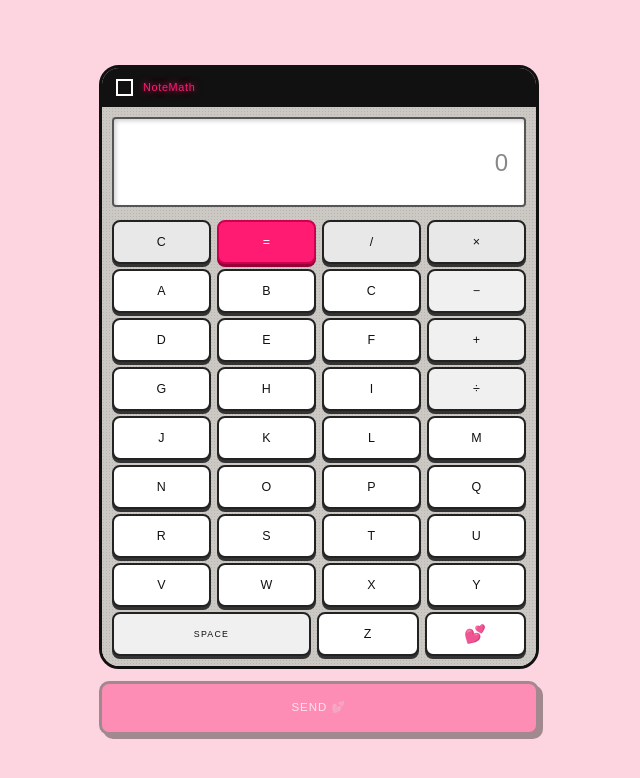
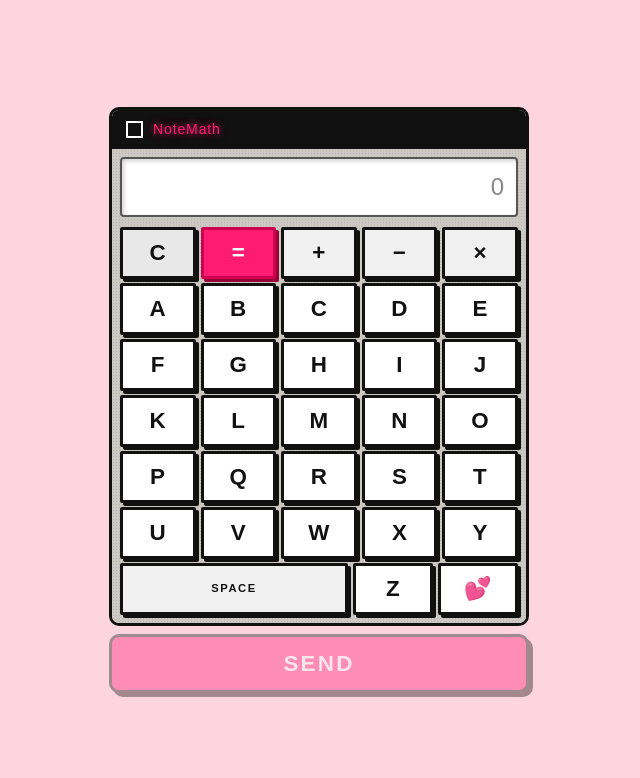
Before and after one commit to jasminerosef-dot/notemath, a Next.js app: page / in a window 1280 px wide. Shown: the top 778 px of the page, without its empty margins (321-961 px from the left). Built offline with nearby package versions, Linux system fonts and the light colour scheme; a web font is replaced by a local one.

Commit message:
calculator keyboard

```diff
--- a/app/calculator.tsx
+++ b/app/calculator.tsx
@@ -2,17 +2,12 @@
 
 import { useState } from 'react'
 
-const LETTER_ROWS_WITH_OP: [string[], string][] = [
-  [['A', 'B', 'C'], '−'],
-  [['D', 'E', 'F'], '+'],
-  [['G', 'H', 'I'], '÷'],
-]
-
-const LETTER_ROWS_PLAIN: string[][] = [
-  ['J', 'K', 'L', 'M'],
-  ['N', 'O', 'P', 'Q'],
-  ['R', 'S', 'T', 'U'],
-  ['V', 'W', 'X', 'Y'],
+const LETTER_ROWS: string[][] = [
+  ['A', 'B', 'C', 'D', 'E'],
+  ['F', 'G', 'H', 'I', 'J'],
+  ['K', 'L', 'M', 'N', 'O'],
+  ['P', 'Q', 'R', 'S', 'T'],
+  ['U', 'V', 'W', 'X', 'Y'],
 ]
 
 export default function Calculator() {
@@ -39,8 +34,7 @@ export default function Calculator() {
   }
 
   return (
-    // Wrapper constrains both the calculator and the share button to the same width
-    <div style={{ width: '100%', maxWidth: '440px' }}>
+    <div style={{ width: '100%', maxWidth: '420px' }}>
 
       {/* ── Calculator window ──────────────────────────── */}
       <div className="calc-wrap">
@@ -61,30 +55,17 @@ export default function Calculator() {
             }
           </div>
 
-          {/* Row 1 — C = / × */}
+          {/* Row 1 — C = + − × */}
           <div className="key-row">
             <button className="key util-key" onClick={handleClear}>C</button>
             <button className="key equals-key" onClick={handleEquals} disabled={finalized}>=</button>
-            <button className="key util-key" onClick={() => append('/')} disabled={finalized}>/</button>
-            <button className="key util-key" onClick={() => append('×')} disabled={finalized}>×</button>
+            <button className="key op-key" onClick={() => append('+')} disabled={finalized}>+</button>
+            <button className="key op-key" onClick={() => append('−')} disabled={finalized}>−</button>
+            <button className="key op-key" onClick={() => append('×')} disabled={finalized}>×</button>
           </div>
 
-          {/* Rows 2–4 — 3 letters + operator */}
-          {LETTER_ROWS_WITH_OP.map(([letters, op]) => (
-            <div key={letters[0]} className="key-row">
-              {letters.map(l => (
-                <button key={l} className="key letter-key" onClick={() => append(l)} disabled={finalized}>
-                  {l}
-                </button>
-              ))}
-              <button className="key op-key" onClick={() => append(op)} disabled={finalized}>
-                {op}
-              </button>
-            </div>
-          ))}
-
-          {/* Rows 5–8 — 4 letters */}
-          {LETTER_ROWS_PLAIN.map(row => (
+          {/* Rows 2–6 — 5 letters each, A–Y */}
+          {LETTER_ROWS.map(row => (
             <div key={row[0]} className="key-row">
               {row.map(l => (
                 <button key={l} className="key letter-key" onClick={() => append(l)} disabled={finalized}>
@@ -94,7 +75,7 @@ export default function Calculator() {
             </div>
           ))}
 
-          {/* Row 9 — SPACE(wide) Z 💕 */}
+          {/* Row 7 — SPACE(×3) Z 💕 → fills 5 flex units */}
           <div className="key-row">
             <button className="key space-key" onClick={() => append(' ')} disabled={finalized}>
               SPACE
@@ -102,7 +83,7 @@ export default function Calculator() {
             <button className="key letter-key" onClick={() => append('Z')} disabled={finalized}>
               Z
             </button>
-            <button className="key heart-key" onClick={() => append('💕')} disabled={finalized}>
+            <button className="key letter-key" onClick={() => append('💕')} disabled={finalized}>
               💕
             </button>
           </div>
@@ -110,13 +91,13 @@ export default function Calculator() {
         </div>
       </div>
 
-      {/* ── 3. SHARE BUTTON — outside the calculator body ── */}
+      {/* ── SEND BUTTON — outside the calculator body ── */}
       <button
         className="share-btn"
         onClick={handleSend}
         disabled={!input.trim()}
       >
-        SEND 💕
+        SEND
       </button>
 
     </div>
--- a/app/globals.css
+++ b/app/globals.css
@@ -18,9 +18,9 @@ html, body {
 
 .calc-wrap {
   width: 100%;
-  max-width: 440px; /* 2. WIDER — was 320px */
+  max-width: 420px;
   border: 3px solid #111;
-  border-radius: 20px;
+  border-radius: 10px;
   overflow: hidden;
 }
 
@@ -43,7 +43,7 @@ html, body {
 
 .tb-title {
   font-family: var(--font-bitcount), var(--font-pixel), monospace;
-  font-size: 0.68rem;
+  font-size: 0.88rem;
   color: #ff1a72;
   letter-spacing: 0.06em;
   line-height: 1;
@@ -57,10 +57,10 @@ html, body {
   background: #ccc9c5;
   background-image: radial-gradient(circle, #b8b5b1 1px, transparent 1px);
   background-size: 3px 3px;
-  padding: 10px;
+  padding: 8px;
   display: flex;
   flex-direction: column;
-  gap: 5px;
+  gap: 4px;
 }
 
 /* ── Display — 1. PIXEL FONT ──────────────────────────── */
@@ -69,8 +69,8 @@ html, body {
   border: 2px solid #555;
   border-radius: 4px;
   box-shadow: inset 2px 2px 4px rgba(0,0,0,0.18);
-  padding: 14px 16px;
-  min-height: 90px;
+  padding: 10px 12px;
+  min-height: 60px;
   /* 1. TYPOGRAPHY — pixel font on the display */
   font-family: var(--font-bitcount), var(--font-pixel), monospace;
   font-size: 1.5rem;
@@ -81,7 +81,7 @@ html, body {
   justify-content: flex-end;
   text-align: right;
   word-break: break-all;
-  margin-bottom: 8px;
+  margin-bottom: 6px;
 }
 
 .display-zero {
@@ -91,7 +91,7 @@ html, body {
 /* ── Key rows ─────────────────────────────────────────── */
 .key-row {
   display: flex;
-  gap: 6px;
+  gap: 5px;
 }
 
 /* ══════════════════════════════════════════════════════
@@ -101,16 +101,16 @@ html, body {
 .key {
   flex: 1;
   min-width: 0;
-  height: 44px;
+  height: 52px;
   background: #fff;
-  border: 2px solid #222;
-  border-radius: 8px;
-  /* 1. TYPOGRAPHY — Press Start 2P */
+  border: 3px solid #111;
+  border-radius: 2px;
   font-family: var(--font-bitcount), var(--font-pixel), monospace;
-  font-size: 0.78rem;
+  font-size: 1.4rem;
+  font-weight: 700;
   color: #111;
   cursor: pointer;
-  box-shadow: 0 3px 0 #333;
+  box-shadow: 3px 3px 0 #111;
   transition: none;
   user-select: none;
   -webkit-tap-highlight-color: transparent;
@@ -122,7 +122,7 @@ html, body {
 }
 
 .key:active {
-  transform: translateY(3px);
+  transform: translate(3px, 3px);
   box-shadow: 0 0 0 transparent;
 }
 
@@ -143,8 +143,7 @@ html, body {
   background: #ff1a72;
   border-color: #cc004e;
   color: #fff;
-  font-weight: 400;
-  box-shadow: 0 3px 0 #990038;
+  box-shadow: 3px 3px 0 #990038;
 }
 
 .equals-key:active {
@@ -162,18 +161,12 @@ html, body {
   background: #fff;
 }
 
-/* ── SPACE key — wider, smaller text to fit label ─────── */
+/* ── SPACE key — wider, same height as other keys ────── */
 .space-key {
-  flex: 2;
-  /* "space" is 5 chars — needs smaller pixel font size */
-  font-size: 0.55rem;
+  flex: 3;
+  font-size: 0.7rem;
   letter-spacing: 0.14em;
   background: #f0f0f0;
-}
-
-/* ── Heart key ────────────────────────────────────────── */
-.heart-key {
-  font-size: 1.1rem; /* emoji — keep normal size */
 }
 
 /* ══════════════════════════════════════════════════════
@@ -183,15 +176,16 @@ html, body {
 
 .share-btn {
   width: 100%;
-  margin-top: 12px;
-  padding: 15px 20px;
+  margin-top: 8px;
+  padding: 10px 20px;
   background: #ff1a72;
   color: #fff;
   border: 3px solid #111;
   border-radius: 10px;
   font-family: var(--font-bitcount), var(--font-pixel), monospace;
-  font-size: 0.72rem;
-  letter-spacing: 0.08em;
+  font-size: 1.4rem;
+  font-weight: 700;
+  letter-spacing: 0.1em;
   cursor: pointer;
   /* Hard pixel drop shadow — like Pomodoro START button */
   box-shadow: 4px 4px 0 #111;
--- a/app/page.tsx
+++ b/app/page.tsx
@@ -3,7 +3,7 @@ import Calculator from './calculator'
 export default function Home() {
   return (
     <main
-      className="flex flex-1 flex-col items-center justify-center p-6"
+      className="flex flex-1 flex-col items-center justify-center p-4"
       style={{ background: '#fdd5e0' }}
     >
       <Calculator />
```
